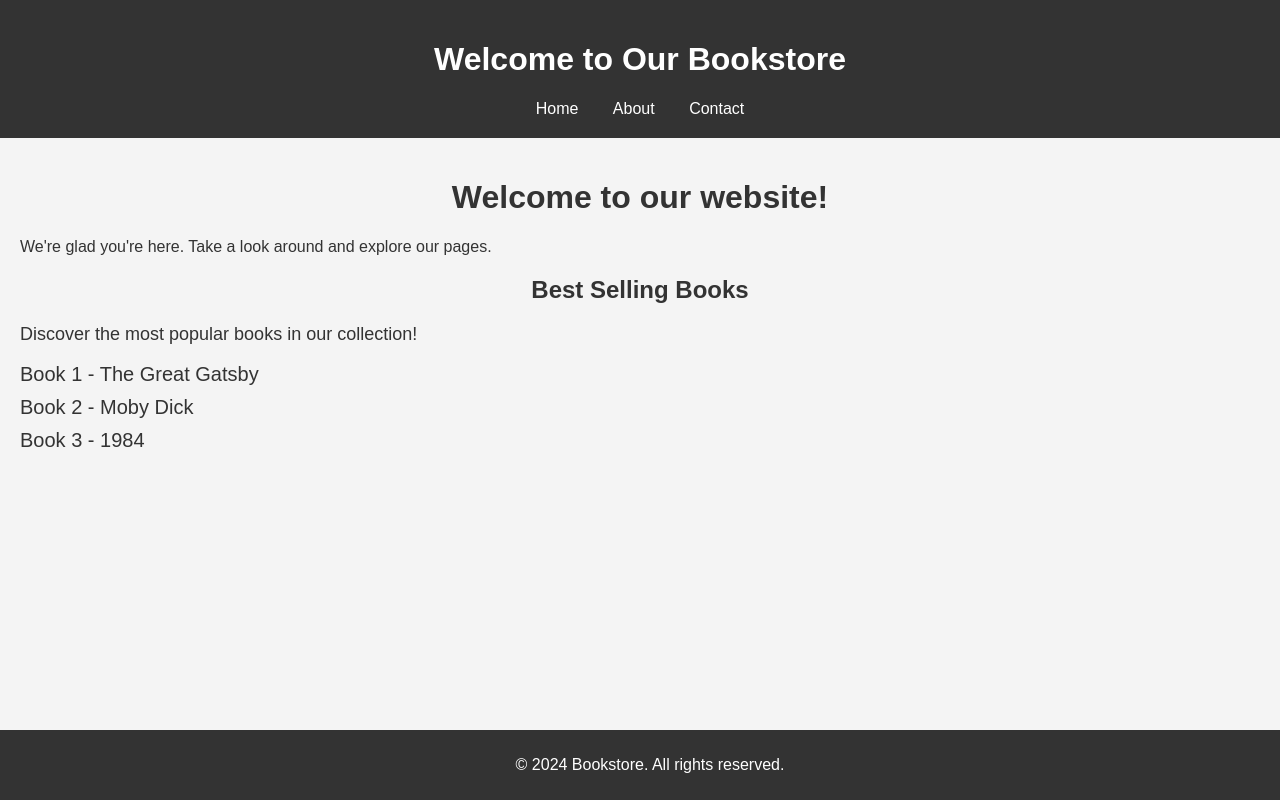
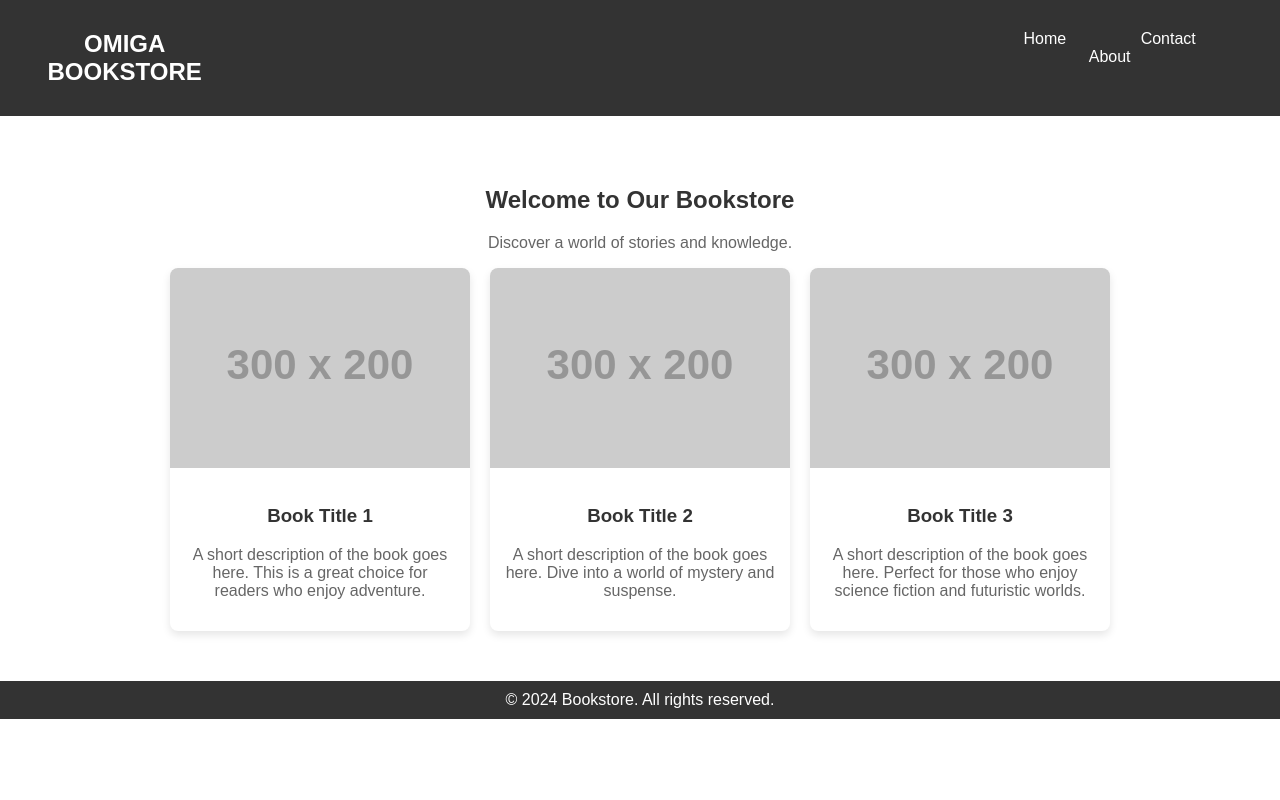
Before and after one commit to inioluwa-1/school, a plain HTML site: page index.html in a window 1280 px wide. Drawn offline with Linux system fonts and the light colour scheme; placeholder pictures from the web are drawn by us.

Commit message:
okaaaaaayyyyy

```diff
--- a/index.html
+++ b/index.html
@@ -3,36 +3,61 @@
 <head>
     <meta charset="UTF-8">
     <meta name="viewport" content="width=device-width, initial-scale=1.0">
-    <title>Bookstore</title>
+    <title>Bookstore Homepage</title>
 </head>
-<body style="font-family: Arial, sans-serif; margin: 0; padding: 0; background-color: #f4f4f4; color: #333; overflow: hidden;">
+<body style="font-family: Arial, sans-serif; margin: 0; padding: 0;">
 
-    <!-- Header Section -->
-    <header style="background-color: #333; color: white; padding: 20px; text-align: center;">
-        <h1>Welcome to Our Bookstore</h1>
-        <nav>
-            <a href="index.html" style="color: white; margin: 0 15px; text-decoration: none;">Home</a>
-            <a href="about.html" style="color: white; margin: 0 15px; text-decoration: none;">About</a>
-            <a href="contact.html" style="color: white; margin: 0 15px; text-decoration: none;">Contact</a>
-        </nav>
-    </header>
 
-    <!-- Main Content -->
-    <main style="padding: 20px;">
-        <h1 align="center">Welcome to our website!</h1>
-		<p>We're glad you're here. Take a look around and explore our pages.</p>
-        <h2 align="center">Best Selling Books</h2>
-        <p style="font-size: 18px;">Discover the most popular books in our collection!</p>
-        <ul style="list-style-type: none; padding: 0;">
-            <li style="margin: 10px 0; font-size: 20px;">Book 1 - The Great Gatsby</li>
-            <li style="margin: 10px 0; font-size: 20px;">Book 2 - Moby Dick</li>
-            <li style="margin: 10px 0; font-size: 20px;">Book 3 - 1984</li>
-        </ul>
-    </main>
+    <nav style="background-color: #333; padding: 10px 0; text-align: center; display: flex; gap: 700px;">
+        <h1 style="color: white; margin-left: 10px;">OMIGA BOOKSTORE</h1>
+        <div style="margin-top: 20px;">
+            <a href="index.html" style="color: white; text-decoration: none; padding: 10px 20px; margin: 0 15px;">Home</a>
+            <a href="contact.html" style="color: white; text-decoration: none; padding: 10px 20px; margin: 0 15px;">Contact</a>
+            <a href="about.html" style="color: white; text-decoration: none; padding: 10px 20px; margin: 0 15px;">About</a>
+        </div>
+    </nav>
 
-    <!-- Footer Section -->
-    <footer style="background-color: #333; color: white; text-align: center; padding: 10px; position: absolute; bottom: 0; width: 100%;">
-        <p>&copy; 2024 Bookstore. All rights reserved.</p>
+    <!-- Main Section with Cards -->
+    <section style="padding: 50px; text-align: center;">
+        <h1 style="color: #333;">Welcome to Our Bookstore</h1>
+        <p style="color: #666;">Discover a world of stories and knowledge.</p>
+
+        <!-- Card Container -->
+        <div style="display: flex; justify-content: center; gap: 20px; flex-wrap: wrap;">
+
+            <!-- Card 1 -->
+            <div style="width: 300px; background-color: #fff; box-shadow: 0 4px 8px rgba(0, 0, 0, 0.1); border-radius: 8px; overflow: hidden;">
+                <img src="https://via.placeholder.com/300x200" alt="Book Image 1" style="width: 100%; height: 200px; object-fit: cover;">
+                <div style="padding: 15px;">
+                    <h3 style="color: #333;">Book Title 1</h3>
+                    <p style="color: #666;">A short description of the book goes here. This is a great choice for readers who enjoy adventure.</p>
+                </div>
+            </div>
+
+            <!-- Card 2 -->
+            <div style="width: 300px; background-color: #fff; box-shadow: 0 4px 8px rgba(0, 0, 0, 0.1); border-radius: 8px; overflow: hidden;">
+                <img src="https://via.placeholder.com/300x200" alt="Book Image 2" style="width: 100%; height: 200px; object-fit: cover;">
+                <div style="padding: 15px;">
+                    <h3 style="color: #333;">Book Title 2</h3>
+                    <p style="color: #666;">A short description of the book goes here. Dive into a world of mystery and suspense.</p>
+                </div>
+            </div>
+
+            <!-- Card 3 -->
+            <div style="width: 300px; background-color: #fff; box-shadow: 0 4px 8px rgba(0, 0, 0, 0.1); border-radius: 8px; overflow: hidden;">
+                <img src="https://via.placeholder.com/300x200" alt="Book Image 3" style="width: 100%; height: 200px; object-fit: cover;">
+                <div style="padding: 15px;">
+                    <h3 style="color: #333;">Book Title 3</h3>
+                    <p style="color: #666;">A short description of the book goes here. Perfect for those who enjoy science fiction and futuristic worlds.</p>
+                </div>
+            </div>
+
+        </div>
+    </section>
+
+    <!-- Footer -->
+    <footer style="background-color: #333; color: white; text-align: center; padding: 10px 0;">
+        <p style="margin: 0;">&copy; 2024 Bookstore. All rights reserved.</p>
     </footer>
 
 </body>
```
Also changed, not shown: about.html (+11 -0 lines), contact.html (+1 -4 lines).
